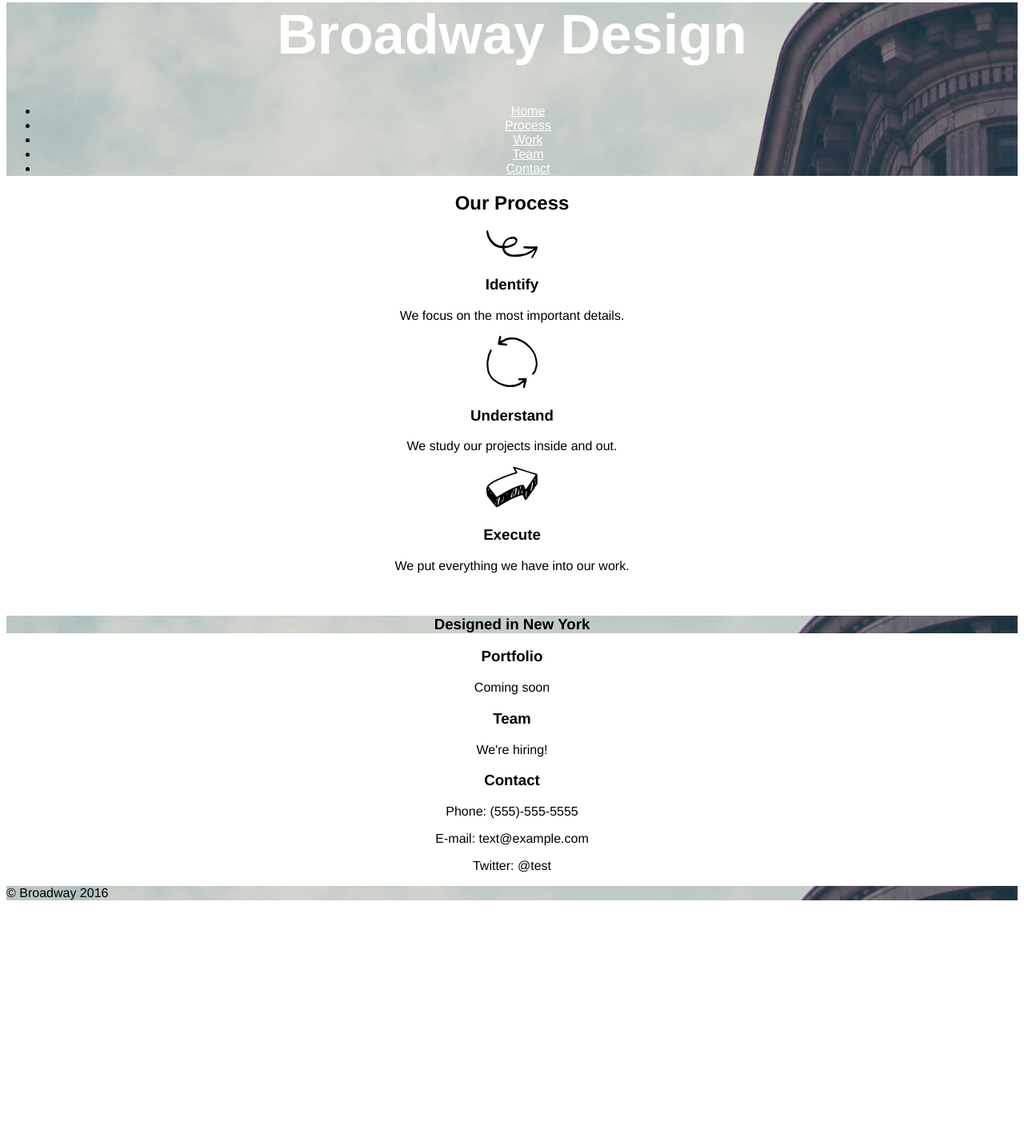
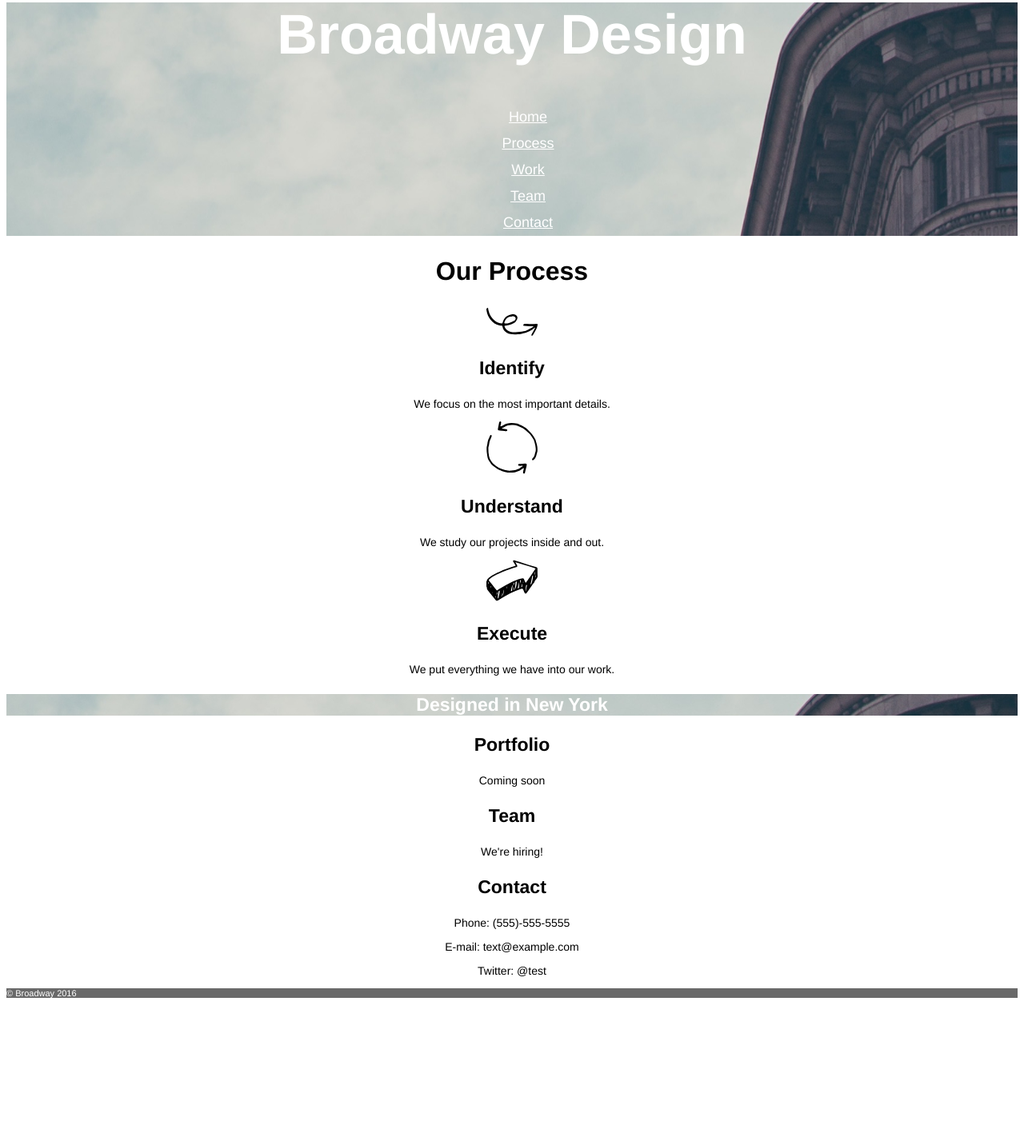
Before and after one commit to AGSavakis/broadway, a plain HTML site: page index.html in a window 1280 px wide. Shown: the part 44-1476 px from the top of the page at 80% size. Before the commit the page ends 1310 px from the top, so only its background shows below. Drawn offline with Linux system fonts and the light colour scheme.

Commit message:
Complete second iteration

```diff
--- a/css/style.css
+++ b/css/style.css
@@ -6,54 +6,71 @@ body {
   color: black;
 }
 
-.menu, .dropout, .copyright {
-  background-image: url("../resources/the-flatiron-building.png");
+h2 {
+  font-size: 32px;
 }
 
-.primary {
-  font-size: 70px;
-  font-weight: bold;
+h3 {
+  font-size: 23px;
+}
+
+p {
+  font-size: 14px;
+}
+
+li {
+  line-height: 32px;
+  list-style: none;
+  padding: 0;
+}
+
+.banner, .dropout{
+  background-image: url("../resources/the-flatiron-building.png");
   color: white;
 }
 
-.secondary {
-  font-size: 42px;
-  font-weight: 300;
-  color: white;
+.title {
+  font-size: 70px;
+  font-weight: bold;
 }
+
+
 
 a:link {
     color: white;
     background-color: transparent;
     text-decoration: underline;
-    font-size: 16px;
+    font-size: 18px;
 }
 
 a:visited {
     color: white;
     background-color: transparent;
     text-decoration: underline;
-    font-size: 16px;
+    font-size: 18px;
 }
 
 a:hover {
     color: white;
     background-color: transparent;
     text-decoration: underline;
-    font-size: 16px;
+    font-size: 18px;
 }
 
 a:active {
     color: white;
     background-color: transparent;
     text-decoration: underline;
-    font-size: 16px;
+    font-size: 18px;
   }
 
-.horizontalmenu {
-  display: inline;
+.inline {
+  display: block;
 }
 
 .copyright {
   text-align: left;
+  font-size: 11px;
+  color: white;
+  background-color: dimgray;
 }
--- a/index.html
+++ b/index.html
@@ -7,11 +7,11 @@
 
 <body>
   <!--Primary section includes link to app and demo video-->
-<div class="menu">
-  <h1 class="primary">Broadway Design</h1>
+<div class="banner">
+  <h1 class="title">Broadway Design</h1>
 
   <!--Menu links-->
-    <ul>
+    <ul class="menulist">
       <li><a href="#">Home</a></li>
       <li><a href="#process">Process</a></li>
       <li><a href="#work">Work</a></li>
@@ -19,6 +19,7 @@
       <li><a href="#contact">Contact</a></li>
     </ul>
   </div>
+
   <!--Section one, Process-->
     <h2 id="process">Our Process</h2>
     <img src="resources/identify.svg" />
@@ -33,7 +34,6 @@
 
       <h3>Execute</h3>
         <p>We put everything we have into our work.</p>
-      <img src="" />
 
       <!--Break text-->
       <h3 class="dropout">Designed in New York</h3>
@@ -51,16 +51,16 @@
         <p>Twitter: @test</p>
 
   <!--Footer and Menu links-->
-    <p class="copyright">&#169; Broadway 2016
-      <ul class="horizontalmenu">
+  <div class="inline">
+    <p class="copyright">&#169; Broadway 2016</p>
+      <ul>
         <li><a href="#">Home</a></li>
         <li><a href="#process">Process</a></li>
         <li><a href="#work">Work</a></li>
         <li><a href="#team">Team</a></li>
         <li><a href="#contact">Contact</a></li>
       </ul>
-    </p>
-
+  </div>
 
 </body>
 </html>
```
Lines whose indentation alone changed are shown as unchanged.
